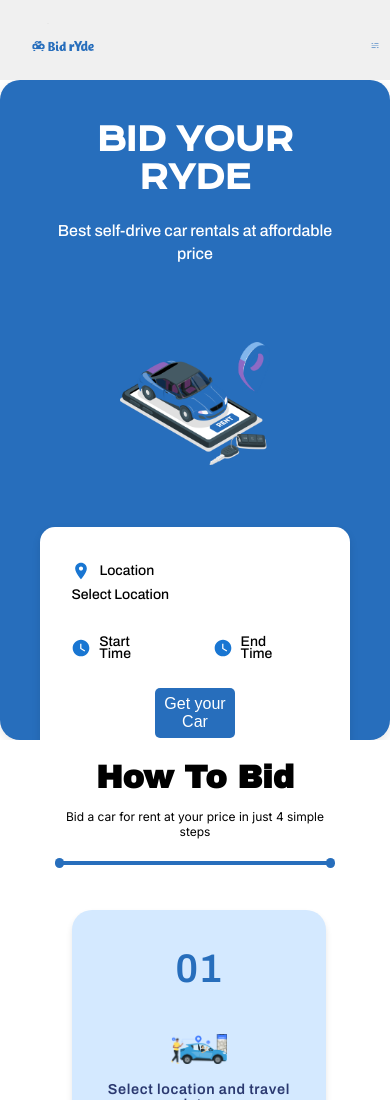
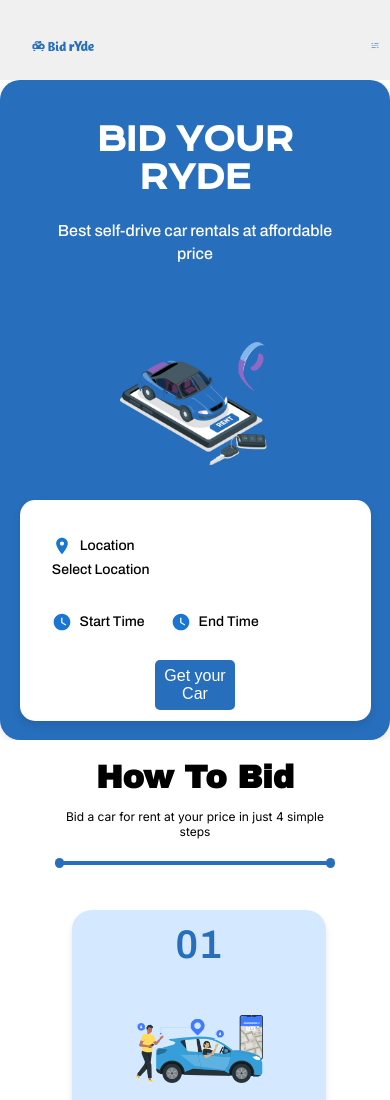
Before and after one commit to noobcoder-oss/bidryde, a Next.js app: page / in a window 390 px wide. Shown: the top 1100 px of the page. Built offline with nearby package versions, Linux system fonts and the light colour scheme.

Commit message:
Improve mobile responsiveness and layout adjustments for LocationDateTimePicker and Card components

```diff
--- a/src/Components/LocationDateTimeHome/LocationDateTimePickerHome.scss
+++ b/src/Components/LocationDateTimeHome/LocationDateTimePickerHome.scss
@@ -126,3 +126,29 @@
     width: 280px;
   }
 }
+
+@media screen and (max-width: 400px) {
+  .isMobile380 {
+    gap: 26px;
+  }
+  .heroSectionContainer__left-bottom {
+    position: absolute;
+    top: 420px;
+    width: 90%;
+    height: 221px;
+    // max-height: 128px;
+    z-index: 19;
+    background-color: #fff;
+    border-radius: 15px;
+    // padding: 1rem;
+    order: 3;
+    box-shadow: 0 4px 8px rgba(0, 0, 0, 0.1);
+  }
+}
+
+@media screen and (width: 390px) {
+  .heroSectionContainer__left-bottom {
+    position: absolute;
+    top: 420px;
+  }
+}
--- a/src/Components/LocationDateTimeHome/index.jsx
+++ b/src/Components/LocationDateTimeHome/index.jsx
@@ -52,6 +52,7 @@ const MIN_RENTAL_TIME = 12;
 
 const LocationDateTimePickerHome = ({ actionHandler }) => {
   const [isMobile, setIsMobile] = useState(false);
+  const [gap, setGap] = useState(false);
 
   const [showPicker, setShowPicker] = useState(false);
   const [startTime, setStartTime] = useState(9);
@@ -347,7 +348,9 @@ const LocationDateTimePickerHome = ({ actionHandler }) => {
   useEffect(() => {
     const handleResize = () => {
       const isMobileDevice = window.innerWidth <= 1180;
+      const iphone = window.innerWidth > 400 ? "58px" : "26px";
       setIsMobile(isMobileDevice);
+      setGap(iphone);
     };
 
     handleResize();
@@ -695,7 +698,7 @@ const LocationDateTimePickerHome = ({ actionHandler }) => {
                       justifyContent: "space-between",
                       alignItems: "center",
                       width: "100%",
-                      gap: "58px",
+                      gap: gap,
                     }}
                   >
                     <div style={{ display: "flex", alignItems: "center" }}>
@@ -767,7 +770,7 @@ const LocationDateTimePickerHome = ({ actionHandler }) => {
           backgroundColor="#276EBC"
           textColor="#FFFFFF"
           fontSize="1rem"
-          width="200px"
+          width={isMobile ? "280px" : "200px"}
           height="50px"
           border="1px solid #276EBC"
           onClick={handleGetCar}
--- a/src/app/home/Components/StepsToBid/Card/Card.scss
+++ b/src/app/home/Components/StepsToBid/Card/Card.scss
@@ -374,8 +374,8 @@
 
     &Container {
       img {
-        height: 5rem !important;
-        width: 5rem;
+        height: 8rem !important;
+        width: 8rem;
       }
     }
 
@@ -393,10 +393,12 @@
   .card.card-4 {
     width: 100vw;
     margin-left: 0;
+    padding: 0;
   }
 
   .card.card-2,
   .card.card-4 {
     margin-right: 0;
+    padding: 0;
   }
 }
```
